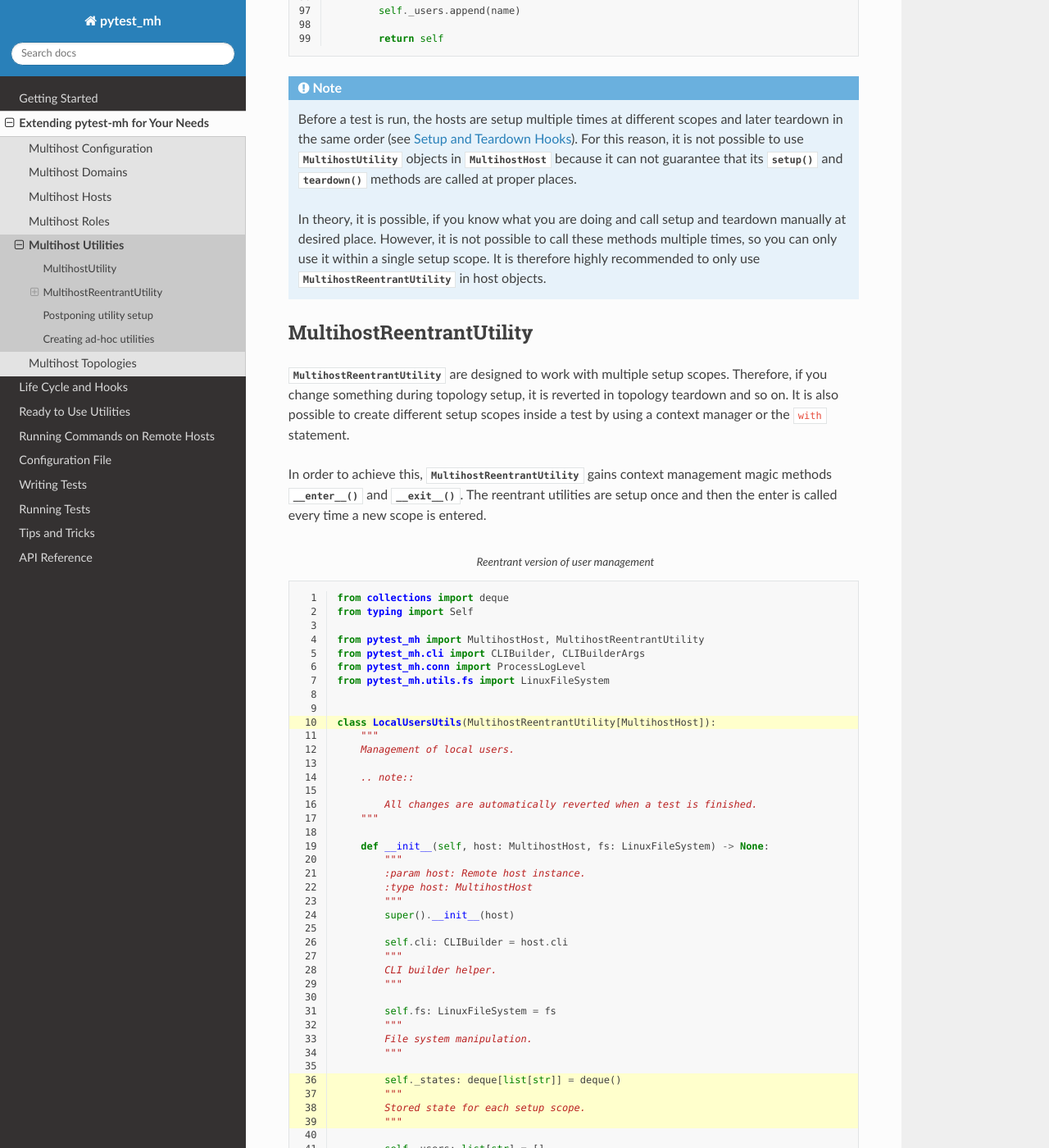
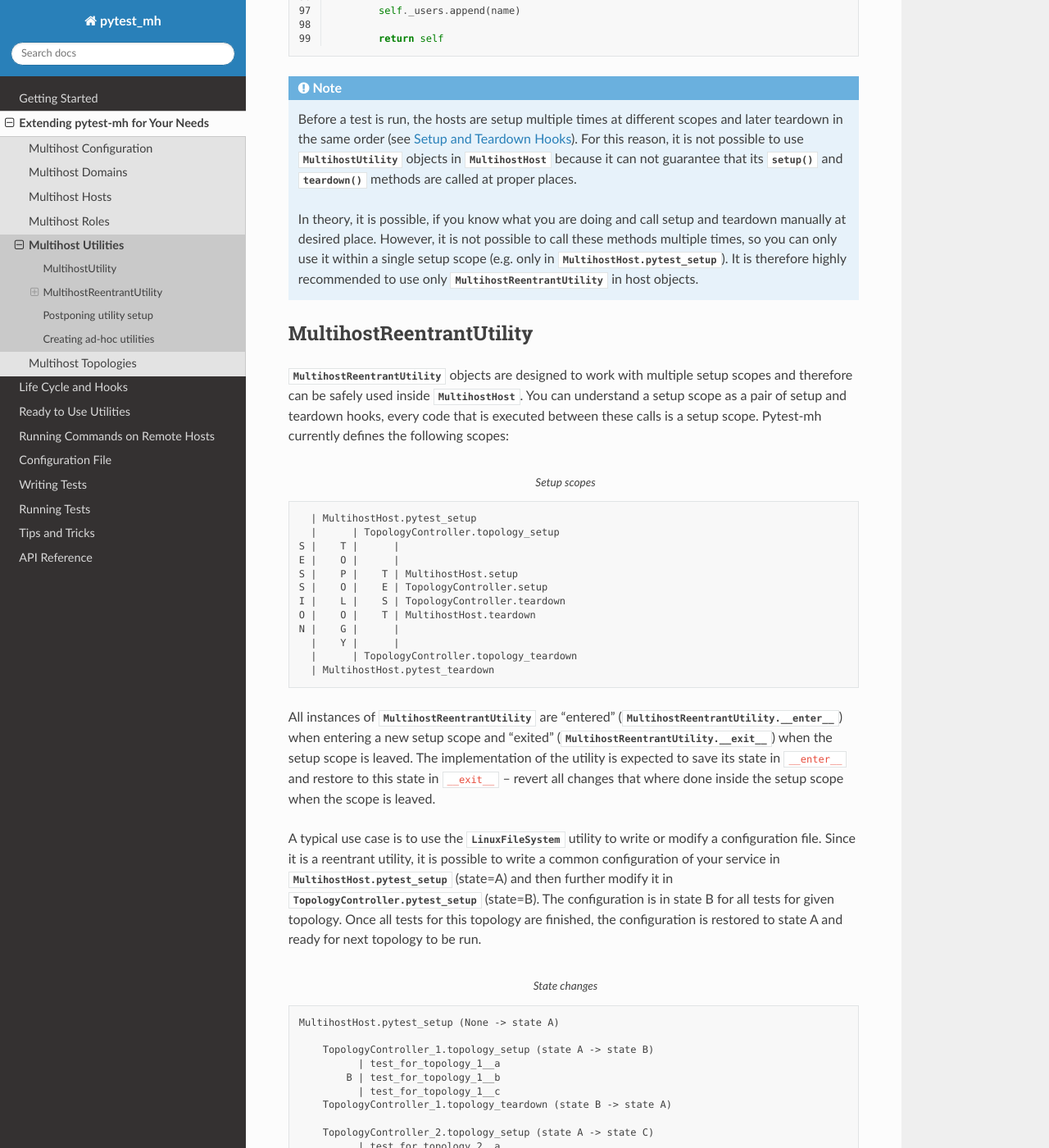
Before and after one commit to next-actions/pytest-mh, a Sphinx documentation site: the page built from docs/articles/extending/multihost-utilities.rst, in a window 1280 px wide and 1400 px high, scrolled down 2201 px. Shown: the whole window at 82% size. Built offline with Sphinx 7.4.7 and the Read the Docs theme 2.0.0, drawn with Linux system fonts in a browser that asks for light colours; some of the changed text lies outside the part shown.

Commit message:
docs: improve MultihostReentrantUtility

```diff
--- a/docs/articles/extending/multihost-utilities.rst
+++ b/docs/articles/extending/multihost-utilities.rst
@@ -138,22 +138,114 @@ cleans up after itself and share this code between multiple roles.
     In theory, it is possible, if you know what you are doing and call setup and
     teardown manually at desired place. However, it is not possible to call
     these methods multiple times, so you can only use it within a single setup
-    scope. It is therefore highly recommended to only use
-    :class:`~pytest_mh.MultihostReentrantUtility` in host objects.
+    scope (e.g. only in :meth:`MultihostHost.pytest_setup
+    <pytest_mh.MultihostHost.pytest_setup>`). It is therefore highly
+    recommended to use only :class:`~pytest_mh.MultihostReentrantUtility` in
+    host objects.
 
 MultihostReentrantUtility
 =========================
 
-:class:`~pytest_mh.MultihostReentrantUtility` are designed to work with multiple
-setup scopes. Therefore, if you change something during topology setup, it is
-reverted in topology teardown and so on. It is also possible to create different
-setup scopes inside a test by using a context manager or the ``with`` statement.
+:class:`~pytest_mh.MultihostReentrantUtility` objects are designed to work with
+multiple setup scopes and therefore can be safely used inside
+:class:`~pytest_mh.MultihostHost`. You can understand a setup scope as a pair of
+setup and teardown hooks, every code that is executed between these calls is a
+setup scope. Pytest-mh currently defines the following scopes:
 
-In order to achieve this, :class:`~pytest_mh.MultihostReentrantUtility`
-gains context management magic methods
-:meth:`~pytest_mh.MultihostReentrantUtility.__enter__` and
-:meth:`~pytest_mh.MultihostReentrantUtility.__exit__`. The reentrant utilities
-are setup once and then the enter is called every time a new scope is entered.
+.. code-block:: text
+    :caption: Setup scopes
+
+      | MultihostHost.pytest_setup
+      |      | TopologyController.topology_setup
+    S |    T |      |
+    E |    O |      |
+    S |    P |    T | MultihostHost.setup
+    S |    O |    E | TopologyController.setup
+    I |    L |    S | TopologyController.teardown
+    O |    O |    T | MultihostHost.teardown
+    N |    G |      |
+      |    Y |      |
+      |      | TopologyController.topology_teardown
+      | MultihostHost.pytest_teardown
+
+All instances of :class:`~pytest_mh.MultihostReentrantUtility` are "entered"
+(:meth:`MultihostReentrantUtility.__enter__
+<pytest_mh.MultihostReentrantUtility.__enter__>`) when entering a new setup
+scope and "exited" (:meth:`MultihostReentrantUtility.__exit__
+<pytest_mh.MultihostReentrantUtility.__exit__>`) when the setup scope is leaved.
+The implementation of the utility is expected to save its state in ``__enter__``
+and restore to this state in ``__exit__`` -- revert all changes that where done
+inside the setup scope when the scope is leaved.
+
+A typical use case is to use the :class:`~pytest_mh.utils.fs.LinuxFileSystem`
+utility to write or modify a configuration file. Since it is a reentrant
+utility, it is possible to write a common configuration of your service in
+:meth:`MultihostHost.pytest_setup <pytest_mh.MultihostHost.pytest_setup>`
+(state=A) and then further modify it in :meth:`TopologyController.pytest_setup
+<pytest_mh.TopologyController.topology_setup>` (state=B). The configuration is
+in state B for all tests for given topology. Once all tests for this topology
+are finished, the configuration is restored to state A and ready for next
+topology to be run.
+
+.. code-block:: text
+    :caption: State changes
+
+    MultihostHost.pytest_setup (None -> state A)
+
+        TopologyController_1.topology_setup (state A -> state B)
+              | test_for_topology_1__a
+            B | test_for_topology_1__b
+              | test_for_topology_1__c
+        TopologyController_1.topology_teardown (state B -> state A)
+
+        TopologyController_2.topology_setup (state A -> state C)
+              | test_for_topology_2__a
+            C | test_for_topology_2__b
+              | test_for_topology_2__c
+        TopologyController_2.topology_teardown (state C -> state A)
+
+    MultihostHost.pytest_teardown (state A -> None)
+
+The setup and teardown methods of :class:`~pytest_mh.MultihostReentrantUtility`
+are still being called, although it is expected that they will not be used in
+most implementations. They are, however, called only once: before
+:meth:`MultihostHost.pytest_setup <pytest_mh.MultihostHost.pytest_setup>` and
+after :meth:`MultihostHost.pytest_teardown
+<pytest_mh.MultihostHost.pytest_teardown>`. The following snippet illustrates
+when the methods are called:
+
+.. code-block:: text
+    :caption: Reentrant utilities callstack
+
+    setup host utilities
+    enter host utilities
+    MultihostHost.pytest_setup
+
+        enter host utilities
+        TopologyController.topology_setup
+
+            enter host utilities
+            MultihostHost.setup
+            TopologyController.setup
+
+                test_a
+                test_b
+                ...
+
+            TopologyController.teardown
+            MultihostHost.teardown
+            exit host utilities
+
+        TopologyController.topology_teardown
+        exit host utilities
+
+    MultihostHost.pytest_teardown
+    exit host utilities
+    teardown host utilities
+
+We can modify the ``LocalUsersUtils`` and convert it into a reentrant version so
+we can safely add users even inside host and topology setup, see the following
+example.
 
 .. code-block:: python
     :caption: Reentrant version of user management
@@ -279,8 +371,16 @@ are setup once and then the enter is called every time a new scope is entered.
 Creating more setup-scopes in tests
 -----------------------------------
 
-It is possible to enter the reentrant utilities multiple times in tests as well
-using the ``with`` statement.
+The main purpose of :class:`~pytest_mh.MultihostUtility` is to share code
+between roles; the main purpose of :class:`~pytest_mh.MultihostReentrantUtility`
+is to share code between hosts. However, they are implemented using Python's
+context management functions and therefore it is also possible to pass them into
+the ``with`` statement. This can be used to create additional scopes within a
+test, if needed.
+
+The following example illustrates how you can change a file multiple times and
+keep reverting it to its previous state every time the context manager is
+destroyed.
 
 .. code-block:: python
     :caption: Reentrant utility in tests
@@ -291,12 +391,23 @@ using the ``with`` statement.
         def test_ad_hoc_util(example: ExampleRole) -> None:
             with example.fs as fs_a:
                 fs_a.write("/root/test", "content_a")
+
                 with fs_a as fs_b:
                     fs_b.write("/root/test", "content_b")
+
                     with fs_b as fs_c:
                         fs_c.write("/root/test", "content_c")
+                        assert fs_c.read("/root/test") == "content_c"
+
+                    # content is restored to "content_b" here since fs_c.__exit__ was called
+
                     assert fs_b.read("/root/test") == "content_b"
+
+                # content is restored to "content_a" here since fs_b.__exit__ was called
+
                 assert fs_a.read("/root/test") == "content_a"
+
+             # content is restored to original content (probably file was deleted) here since fs_a.__exit__ was called
 
 Postponing utility setup
 ========================
```
Also changed, not shown: 1 other file.
